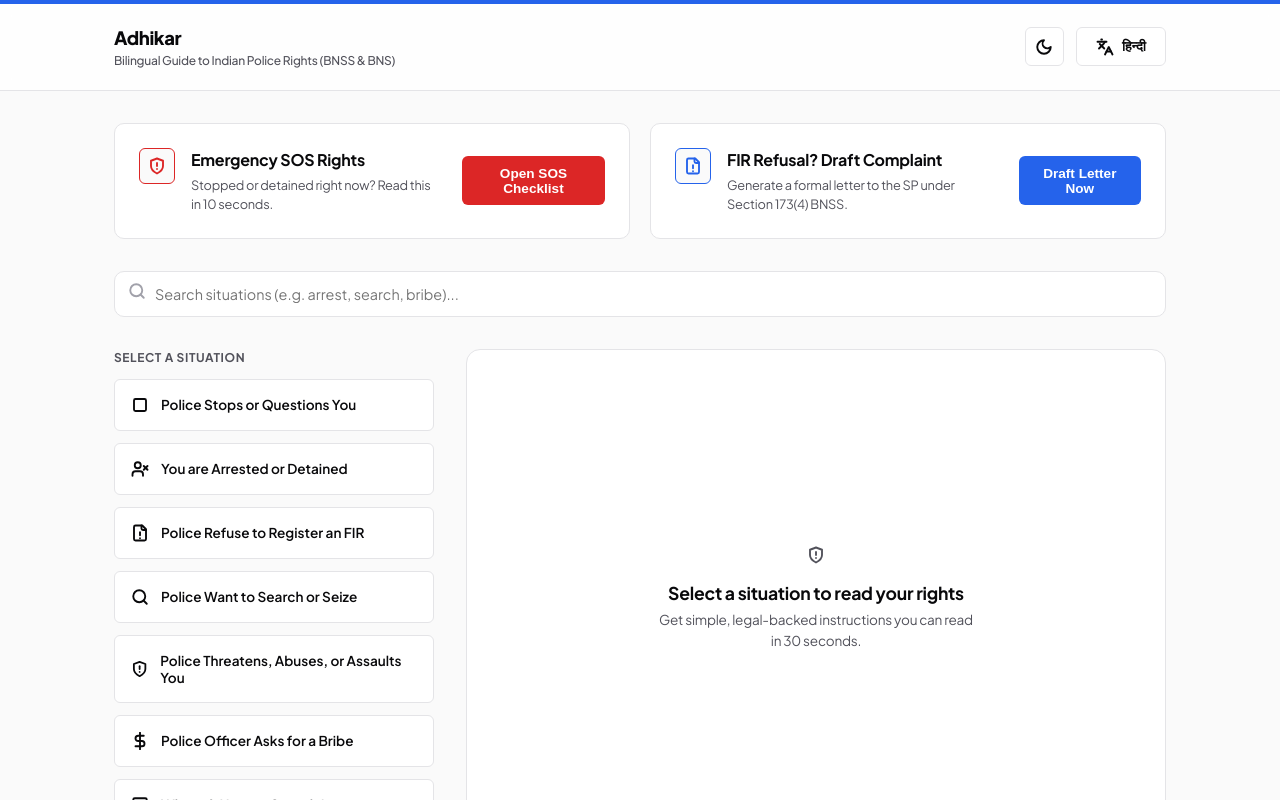
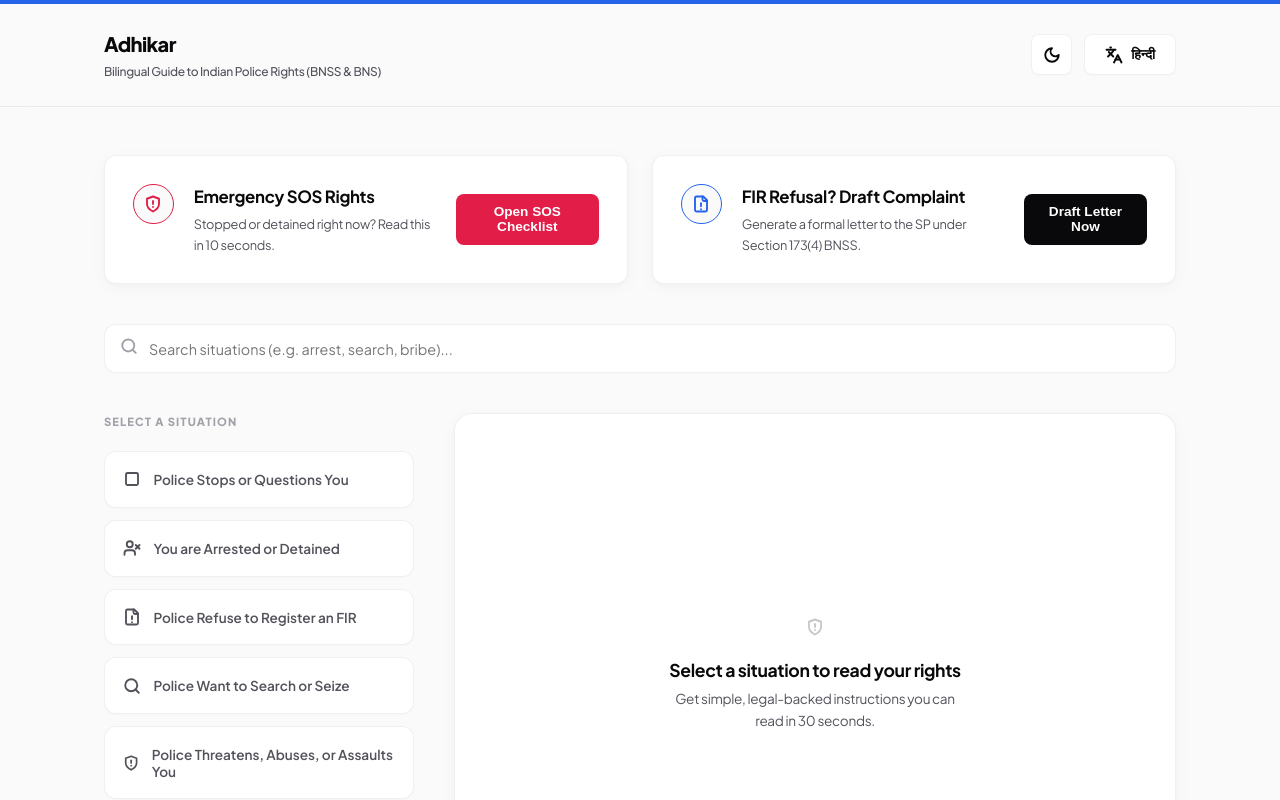
Before and after one commit to nakme12/know_your_rights, a Next.js app: page / in a window 1280 px wide. Shown: the top 800 px of the page. Built offline with nearby package versions, Linux system fonts and the light colour scheme.

Commit message:
Elevate global design system to a premium minimalist SaaS aesthetic

```diff
--- a/app/globals.css
+++ b/app/globals.css
@@ -6,37 +6,37 @@
   --text-primary: #09090b;
   --text-secondary: #52525b;
   --text-muted: #a1a1aa;
-  --border-color: #e4e4e7;
+  --border-color: rgba(9, 9, 11, 0.06);
   --accent-color: #2563eb;
   --accent-hover: #1d4ed8;
-  --accent-bg-light: #eff6ff;
-  --danger-color: #dc2626;
-  --danger-bg-light: #fef2f2;
+  --accent-bg-light: #f0f6ff;
+  --danger-color: #e11d48;
+  --danger-bg-light: #fff1f2;
 
-  --shadow-sm: 0 1px 2px 0 rgba(0, 0, 0, 0.02);
-  --shadow-md: 0 4px 6px -1px rgba(0, 0, 0, 0.03), 0 2px 4px -2px rgba(0, 0, 0, 0.03);
-  --shadow-lg: 0 10px 15px -3px rgba(0, 0, 0, 0.04), 0 4px 6px -4px rgba(0, 0, 0, 0.04);
+  --shadow-sm: 0 1px 3px 0 rgba(0, 0, 0, 0.02);
+  --shadow-md: 0 4px 18px 0 rgba(0, 0, 0, 0.03), 0 2px 4px 0 rgba(0, 0, 0, 0.02);
+  --shadow-lg: 0 12px 30px 0 rgba(0, 0, 0, 0.05), 0 4px 12px 0 rgba(0, 0, 0, 0.03);
 
-  --radius-sm: 6px;
-  --radius-md: 10px;
-  --radius-lg: 14px;
+  --radius-sm: 8px;
+  --radius-md: 12px;
+  --radius-lg: 18px;
 
-  --transition-fast: 0.15s cubic-bezier(0.16, 1, 0.3, 1);
-  --transition-normal: 0.25s cubic-bezier(0.16, 1, 0.3, 1);
+  --transition-fast: 0.2s cubic-bezier(0.16, 1, 0.3, 1);
+  --transition-normal: 0.35s cubic-bezier(0.16, 1, 0.3, 1);
 }
 
 .dark {
-  --bg-main: #09090b;
-  --bg-card: #18181b;
+  --bg-main: #0c0c0e;
+  --bg-card: #141417;
   --text-primary: #f4f4f5;
   --text-secondary: #a1a1aa;
   --text-muted: #52525b;
-  --border-color: #27272a;
+  --border-color: rgba(244, 244, 245, 0.05);
   --accent-color: #3b82f6;
   --accent-hover: #60a5fa;
-  --accent-bg-light: #172554;
-  --danger-color: #f87171;
-  --danger-bg-light: #450a0a;
+  --accent-bg-light: #151e33;
+  --danger-color: #fb7185;
+  --danger-bg-light: #311016;
 }
 
 * {
@@ -49,53 +49,54 @@ body {
   font-family: 'Plus Jakarta Sans', system-ui, -apple-system, sans-serif;
   background-color: var(--bg-main);
   color: var(--text-primary);
-  line-height: 1.5;
-  letter-spacing: -0.015em;
+  line-height: 1.6;
+  letter-spacing: -0.02em;
   transition: background-color var(--transition-normal), color var(--transition-normal);
   min-height: 100vh;
 }
 
 .app-container {
-  max-width: 1100px;
+  max-width: 1120px;
   margin: 0 auto;
-  padding: 2rem 1.5rem;
+  padding: 3rem 1.5rem;
 }
 
 /* Header */
 .main-header {
   border-bottom: 1px solid var(--border-color);
-  background-color: var(--bg-card);
+  background-color: rgba(250, 250, 250, 0.8);
   position: sticky;
   top: 0;
   z-index: 100;
-  backdrop-filter: blur(8px);
-  background-color: rgba(255, 255, 255, 0.8);
-  transition: background-color var(--transition-normal), border-color var(--transition-normal);
+  backdrop-filter: blur(12px);
+  transition: all var(--transition-normal);
 }
 
 .dark .main-header {
-  background-color: rgba(24, 24, 27, 0.8);
+  background-color: rgba(12, 12, 14, 0.8);
 }
 
 .header-inner {
-  max-width: 1100px;
+  max-width: 1120px;
   margin: 0 auto;
-  padding: 1.25rem 1.5rem;
+  padding: 1.5rem;
   display: flex;
   justify-content: space-between;
   align-items: center;
 }
 
 .brand h1 {
-  font-size: 1.15rem;
+  font-size: 1.25rem;
   font-weight: 800;
-  letter-spacing: -0.02em;
+  letter-spacing: -0.03em;
+  color: var(--text-primary);
 }
 
 .brand p {
   font-size: 0.75rem;
   color: var(--text-secondary);
   font-weight: 500;
+  margin-top: 0.15rem;
 }
 
 .controls {
@@ -109,7 +110,7 @@ body {
   align-items: center;
   justify-content: center;
   gap: 0.5rem;
-  padding: 0.6rem 1.2rem;
+  padding: 0.65rem 1.25rem;
   border-radius: var(--radius-sm);
   font-weight: 600;
   font-size: 0.85rem;
@@ -118,25 +119,29 @@ body {
   border: 1px solid var(--border-color);
   background: var(--bg-card);
   color: var(--text-primary);
-}
-
-.mobile-back-btn {
-  display: none;
+  box-shadow: var(--shadow-sm);
 }
 
 .btn:hover {
   background-color: var(--bg-main);
-  border-color: var(--text-muted);
+  border-color: var(--text-secondary);
+  transform: translateY(-1px);
+}
+
+.btn:active {
+  transform: translateY(0);
 }
 
 .btn-accent {
-  background-color: var(--accent-color);
-  color: #ffffff;
+  background-color: var(--text-primary);
+  color: var(--bg-card);
   border: none;
 }
 
 .btn-accent:hover {
-  background-color: var(--accent-hover);
+  opacity: 0.9;
+  background-color: var(--text-primary);
+  transform: translateY(-1px);
 }
 
 .btn-danger {
@@ -146,11 +151,12 @@ body {
 }
 
 .btn-danger:hover {
-  opacity: 0.9;
+  opacity: 0.95;
+  transform: translateY(-1px);
 }
 
 .icon-btn {
-  padding: 0.6rem;
+  padding: 0.65rem;
   aspect-ratio: 1;
 }
 
@@ -158,8 +164,8 @@ body {
 .banners-grid {
   display: grid;
   grid-template-columns: 1fr 1fr;
-  gap: 1.25rem;
-  margin-bottom: 2rem;
+  gap: 1.5rem;
+  margin-bottom: 2.5rem;
 }
 
 @media (max-width: 768px) {
@@ -172,37 +178,42 @@ body {
   background-color: var(--bg-card);
   border: 1px solid var(--border-color);
   border-radius: var(--radius-md);
-  padding: 1.5rem;
+  padding: 1.75rem;
   display: flex;
   justify-content: space-between;
   align-items: center;
   gap: 1.5rem;
-  transition: border-color var(--transition-normal), transform var(--transition-normal);
+  box-shadow: var(--shadow-md);
+  transition: all var(--transition-normal);
 }
 
 .banner-card:hover {
   border-color: var(--text-muted);
+  box-shadow: var(--shadow-lg);
+  transform: translateY(-2px);
 }
 
 .banner-info {
   display: flex;
-  gap: 1rem;
+  gap: 1.25rem;
   align-items: flex-start;
 }
 
 .banner-icon {
   background-color: var(--bg-main);
   border: 1px solid var(--border-color);
-  border-radius: var(--radius-sm);
-  padding: 0.5rem;
+  border-radius: 50%;
+  padding: 0.65rem;
   display: flex;
   color: var(--text-primary);
+  transition: all var(--transition-fast);
 }
 
 .banner-text h2 {
-  font-size: 1rem;
+  font-size: 1.05rem;
   font-weight: 700;
   margin-bottom: 0.25rem;
+  letter-spacing: -0.02em;
 }
 
 .banner-text p {
@@ -213,12 +224,12 @@ body {
 /* Search Bar */
 .search-container {
   position: relative;
-  margin-bottom: 2rem;
+  margin-bottom: 2.5rem;
 }
 
 .search-input {
   width: 100%;
-  padding: 0.8rem 1rem 0.8rem 2.5rem;
+  padding: 0.9rem 1rem 0.9rem 2.75rem;
   border: 1px solid var(--border-color);
   background-color: var(--bg-card);
   color: var(--text-primary);
@@ -226,17 +237,18 @@ body {
   font-family: inherit;
   font-size: 0.9rem;
   outline: none;
-  transition: all var(--transition-fast);
+  box-shadow: var(--shadow-sm);
+  transition: all var(--transition-normal);
 }
 
 .search-input:focus {
-  border-color: var(--accent-color);
-  box-shadow: 0 0 0 2px var(--accent-bg-light);
+  border-color: var(--text-primary);
+  box-shadow: var(--shadow-md);
 }
 
 .search-icon-left {
   position: absolute;
-  left: 0.85rem;
+  left: 1rem;
   top: 50%;
   transform: translateY(-50%);
   color: var(--text-muted);
@@ -246,9 +258,9 @@ body {
 /* Main Content Workspace */
 .workspace-grid {
   display: grid;
-  grid-template-columns: 320px 1fr;
-  gap: 2rem;
-  min-height: 500px;
+  grid-template-columns: 310px 1fr;
+  gap: 2.5rem;
+  min-height: 520px;
 }
 
 @media (max-width: 900px) {
@@ -256,16 +268,6 @@ body {
     grid-template-columns: 1fr;
   }
 }
-
-@media (max-width: 768px) {
-  .hidden-mobile {
-    display: none !important;
-  }
-  .mobile-back-btn {
-    display: inline-flex !important;
-  }
-}
-
 
 /* Sidebar List */
 .sidebar-panel {
@@ -276,11 +278,12 @@ body {
 }
 
 .sidebar-title {
-  font-size: 0.75rem;
+  font-size: 0.7rem;
   text-transform: uppercase;
-  letter-spacing: 0.05em;
-  color: var(--text-secondary);
-  font-weight: 700;
+  letter-spacing: 0.1em;
+  color: var(--text-muted);
+  font-weight: 800;
+  margin-bottom: 0.5rem;
 }
 
 .situation-button {
@@ -288,28 +291,45 @@ body {
   display: flex;
   align-items: center;
   gap: 0.75rem;
-  padding: 1rem;
+  padding: 1.15rem;
   background-color: var(--bg-card);
   border: 1px solid var(--border-color);
-  border-radius: var(--radius-sm);
-  color: var(--text-primary);
+  border-radius: var(--radius-md);
+  color: var(--text-secondary);
   font-family: inherit;
   font-size: 0.85rem;
   font-weight: 600;
   text-align: left;
   cursor: pointer;
+  box-shadow: var(--shadow-sm);
+  position: relative;
   transition: all var(--transition-fast);
 }
 
 .situation-button:hover {
-  background-color: var(--bg-main);
+  background-color: var(--bg-card);
   border-color: var(--text-muted);
+  color: var(--text-primary);
+  transform: translateX(2px);
 }
 
 .situation-button.active {
-  border-color: var(--accent-color);
-  background-color: var(--accent-bg-light);
-  color: var(--accent-color);
+  border-color: var(--text-primary);
+  background-color: var(--bg-card);
+  color: var(--text-primary);
+  font-weight: 700;
+  box-shadow: var(--shadow-md);
+}
+
+.situation-button.active::before {
+  content: "";
+  position: absolute;
+  left: 0;
+  top: 25%;
+  height: 50%;
+  width: 3px;
+  background-color: var(--accent-color);
+  border-radius: 0 4px 4px 0;
 }
 
 /* Detail Display Panel */
@@ -317,10 +337,11 @@ body {
   background-color: var(--bg-card);
   border: 1px solid var(--border-color);
   border-radius: var(--radius-lg);
-  padding: 2.25rem;
-  min-height: 450px;
+  padding: 2.5rem;
+  min-height: 480px;
   display: flex;
   flex-direction: column;
+  box-shadow: var(--shadow-md);
   transition: all var(--transition-normal);
 }
 
@@ -335,24 +356,31 @@ body {
   flex-grow: 1;
 }
 
+.placeholder-view svg {
+  color: var(--text-muted);
+  opacity: 0.6;
+}
+
 .placeholder-view h3 {
   font-size: 1.1rem;
   font-weight: 700;
   color: var(--text-primary);
-  margin-top: 1rem;
+  margin-top: 1.25rem;
   margin-bottom: 0.25rem;
+  letter-spacing: -0.02em;
 }
 
 .placeholder-view p {
   font-size: 0.85rem;
-  max-width: 320px;
+  max-width: 300px;
+  color: var(--text-secondary);
 }
 
 /* Active Detail View */
 .detail-header {
   border-bottom: 1px solid var(--border-color);
-  padding-bottom: 1.25rem;
-  margin-bottom: 1.5rem;
+  padding-bottom: 1.5rem;
+  margin-bottom: 2rem;
   display: flex;
   justify-content: space-between;
   align-items: flex-start;
@@ -360,51 +388,68 @@ body {
 
 .category-tag {
   display: inline-block;
-  font-size: 0.7rem;
+  font-size: 0.65rem;
   text-transform: uppercase;
-  letter-spacing: 0.05em;
-  font-weight: 700;
-  color: var(--accent-color);
-  margin-bottom: 0.35rem;
+  letter-spacing: 0.1em;
+  font-weight: 800;
+  color: var(--text-muted);
+  margin-bottom: 0.5rem;
 }
 
 .detail-title {
-  font-size: 1.4rem;
+  font-size: 1.5rem;
   font-weight: 800;
-  letter-spacing: -0.02em;
+  letter-spacing: -0.03em;
+  color: var(--text-primary);
 }
 
+/* Premium Minimal Underline Tab Nav */
 .tab-nav {
   display: flex;
-  gap: 0.5rem;
+  gap: 1.5rem;
   border-bottom: 1px solid var(--border-color);
-  margin-bottom: 1.5rem;
-  padding-bottom: 0.35rem;
+  margin-bottom: 2rem;
+  padding-bottom: 0;
   overflow-x: auto;
 }
 
 .tab-trigger {
   background: none;
   border: none;
-  padding: 0.5rem 1rem;
+  padding: 0.75rem 0.25rem 0.85rem 0.25rem;
   font-family: inherit;
   font-size: 0.85rem;
   font-weight: 600;
   color: var(--text-secondary);
   cursor: pointer;
-  border-radius: var(--radius-sm);
+  position: relative;
   transition: all var(--transition-fast);
   white-space: nowrap;
 }
 
 .tab-trigger:hover {
-  background-color: var(--bg-main);
   color: var(--text-primary);
 }
 
 .tab-trigger.active {
+  color: var(--text-primary);
+  font-weight: 700;
+}
+
+.tab-trigger.active::after {
+  content: "";
+  position: absolute;
+  bottom: -1px;
+  left: 0;
+  right: 0;
+  height: 2px;
   background-color: var(--text-primary);
-  color: var(--bg-card);
+  animation: tabLineIn var(--transition-fast) forwards;
+}
+
+@keyframes tabLineIn {
+  from { scale: 0.8; }
+  to { scale: 1; }
 }
 
 /* Tab Panes content */
@@ -413,23 +458,25 @@ body {
 }
 
 @keyframes tabFadeIn {
-  from { opacity: 0; transform: translateY(6px); }
+  from { opacity: 0; transform: translateY(8px); }
   to { opacity: 1; transform: translateY(0); }
 }
 
-/* Quick Action Checklist */
+/* Premium Left-Bordered Quick Read Box */
 .quick-box {
-  background-color: var(--bg-main);
-  border: 1px solid var(--border-color);
-  border-radius: var(--radius-md);
-  padding: 1.25rem;
-  margin-bottom: 1.5rem;
+  background-color: var(--accent-bg-light);
+  border-left: 3px solid var(--accent-color);
+  border-radius: 0 var(--radius-md) var(--radius-md) 0;
+  padding: 1.5rem;
+  margin-bottom: 2rem;
 }
 
 .quick-box-title {
   font-size: 0.85rem;
-  font-weight: 700;
+  font-weight: 800;
   margin-bottom: 0.75rem;
+  text-transform: uppercase;
+  letter-spacing: 0.05em;
   display: flex;
   align-items: center;
   gap: 0.5rem;
@@ -437,85 +484,100 @@ body {
 
 .quick-list {
   list-style: none;
+  display: flex;
+  flex-direction: column;
+  gap: 0.65rem;
 }
 
 .quick-list li {
   font-size: 0.85rem;
-  color: var(--text-secondary);
+  color: var(--text-primary);
+  font-weight: 500;
+  line-height: 1.5;
   position: relative;
-  padding-left: 1.25rem;
-  margin-bottom: 0.5rem;
+  padding-left: 1.5rem;
 }
 
 .quick-list li::before {
-  content: "•";
+  content: "✓";
   position: absolute;
-  left: 0.25rem;
+  left: 0.15rem;
   color: var(--accent-color);
   font-weight: 800;
+  font-size: 0.8rem;
 }
 
 /* Step list */
 .step-list {
-  padding-left: 1.2rem;
+  padding-left: 1.25rem;
+  display: flex;
+  flex-direction: column;
+  gap: 1.15rem;
 }
 
 .step-list li {
-  font-size: 0.875rem;
-  margin-bottom: 1rem;
-  color: var(--text-primary);
+  font-size: 0.9rem;
+  color: var(--text-secondary);
+  line-height: 1.6;
 }
 
 .step-list li strong {
   font-weight: 700;
+  color: var(--text-primary);
 }
 
 /* Law Cards */
 .laws-container {
   display: flex;
   flex-direction: column;
-  gap: 1rem;
+  gap: 1.25rem;
 }
 
 .law-card {
   border: 1px solid var(--border-color);
   background-color: var(--bg-main);
-  border-radius: var(--radius-sm);
-  padding: 1.25rem;
+  border-radius: var(--radius-md);
+  padding: 1.5rem;
+  transition: all var(--transition-fast);
+}
+
+.law-card:hover {
+  border-color: var(--text-muted);
 }
 
 .law-title {
   font-size: 0.9rem;
-  font-weight: 700;
+  font-weight: 800;
   margin-bottom: 0.5rem;
   color: var(--text-primary);
+  letter-spacing: -0.02em;
 }
 
 .law-desc {
   font-size: 0.85rem;
   color: var(--text-secondary);
-  line-height: 1.4;
+  line-height: 1.5;
 }
 
 /* Complaint Steps */
 .complaint-timeline {
   display: flex;
   flex-direction: column;
-  gap: 1rem;
-  margin-bottom: 1.5rem;
+  gap: 1.15rem;
+  margin-bottom: 2rem;
 }
 
 .complaint-step {
   display: flex;
-  gap: 1rem;
+  gap: 1.15rem;
 }
 
 .step-num {
-  width: 20px;
-  height: 20px;
+  width: 22px;
+  height: 22px;
   border-radius: 50%;
-  background-color: var(--accent-bg-light);
-  color: var(--accent-color);
+  background-color: var(--text-primary);
+  color: var(--bg-card);
   font-size: 0.75rem;
   font-weight: 800;
   display: flex;
@@ -526,34 +588,38 @@ body {
 }
 
 .step-text {
-  font-size: 0.875rem;
+  font-size: 0.9rem;
   color: var(--text-secondary);
+  line-height: 1.5;
 }
 
 /* Helplines */
 .helplines-grid {
   display: grid;
-  grid-template-columns: repeat(auto-fill, minmax(220px, 1fr));
-  gap: 0.75rem;
-  margin-top: 1rem;
+  grid-template-columns: repeat(auto-fill, minmax(240px, 1fr));
+  gap: 0.85rem;
+  margin-top: 1.25rem;
 }
 
 .helpline-card {
-  padding: 1rem;
+  padding: 1.15rem;
   border: 1px solid var(--border-color);
-  border-radius: var(--radius-sm);
+  border-radius: var(--radius-md);
   background-color: var(--bg-main);
   text-decoration: none;
   color: var(--text-primary);
   display: flex;
   align-items: center;
-  gap: 0.75rem;
+  gap: 0.85rem;
+  box-shadow: var(--shadow-sm);
   transition: all var(--transition-fast);
 }
 
 .helpline-card:hover {
-  border-color: var(--accent-color);
-  background-color: var(--accent-bg-light);
+  border-color: var(--text-primary);
+  background-color: var(--bg-card);
+  box-shadow: var(--shadow-md);
+  transform: translateY(-1px);
 }
 
 .helpline-card-text span {
@@ -562,30 +628,32 @@ body {
 
 .helpline-label {
   font-size: 0.7rem;
-  color: var(--text-secondary);
-  font-weight: 600;
+  color: var(--text-muted);
+  font-weight: 700;
+  text-transform: uppercase;
+  letter-spacing: 0.05em;
 }
 
 .helpline-number {
   font-size: 0.95rem;
   font-weight: 800;
-  color: var(--accent-color);
+  margin-top: 0.15rem;
 }
 
-/* Modals */
+/* Modals with Glassmorphism and animations */
 .modal-overlay {
   position: fixed;
   top: 0;
   left: 0;
   right: 0;
   bottom: 0;
-  background-color: rgba(9, 9, 11, 0.4);
-  backdrop-filter: blur(4px);
+  background-color: rgba(9, 9, 11, 0.45);
+  backdrop-filter: blur(16px);
   display: flex;
   align-items: center;
   justify-content: center;
   z-index: 1000;
-  padding: 1rem;
+  padding: 1.5rem;
 }
 
 .modal-content {
@@ -593,8 +661,8 @@ body {
   border: 1px solid var(--border-color);
   border-radius: var(--radius-lg);
   width: 100%;
-  max-width: 550px;
-  max-height: 90vh;
+  max-width: 560px;
+  max-height: 85vh;
   display: flex;
   flex-direction: column;
   overflow: hidden;
@@ -603,12 +671,12 @@ body {
 }
 
 @keyframes modalIn {
-  from { opacity: 0; transform: scale(0.97) translateY(8px); }
+  from { opacity: 0; transform: scale(0.96) translateY(12px); }
   to { opacity: 1; transform: scale(1) translateY(0); }
 }
 
 .modal-header {
-  padding: 1.25rem 1.5rem;
+  padding: 1.5rem;
   border-bottom: 1px solid var(--border-color);
   display: flex;
   justify-content: space-between;
@@ -616,18 +684,18 @@ body {
 }
 
 .modal-header h3 {
-  font-size: 1.05rem;
+  font-size: 1.1rem;
   font-weight: 800;
-  letter-spacing: -0.02em;
+  letter-spacing: -0.03em;
 }
 
 .modal-body {
-  padding: 1.5rem;
+  padding: 1.75rem;
   overflow-y: auto;
 }
 
 .modal-footer {
-  padding: 1rem 1.5rem;
+  padding: 1.25rem 1.75rem;
   border-top: 1px solid var(--border-color);
   display: flex;
   justify-content: flex-end;
@@ -637,20 +705,20 @@ body {
 .sos-checklist {
   display: flex;
   flex-direction: column;
-  gap: 1.25rem;
+  gap: 1.5rem;
 }
 
 .sos-item {
   display: flex;
-  gap: 1rem;
+  gap: 1.15rem;
 }
 
 .sos-badge {
-  width: 24px;
-  height: 24px;
+  width: 26px;
+  height: 26px;
   border-radius: 50%;
-  background-color: var(--danger-bg-light);
-  color: var(--danger-color);
+  background-color: var(--text-primary);
+  color: var(--bg-card);
   font-weight: 800;
   font-size: 0.8rem;
   display: flex;
@@ -660,23 +728,25 @@ body {
 }
 
 .sos-details h4 {
-  font-size: 0.875rem;
-  font-weight: 700;
-  margin-bottom: 0.15rem;
+  font-size: 0.9rem;
+  font-weight: 800;
+  margin-bottom: 0.25rem;
+  color: var(--text-primary);
+  letter-spacing: -0.02em;
 }
 
 .sos-details p {
   font-size: 0.8rem;
   color: var(--text-secondary);
-  line-height: 1.4;
+  line-height: 1.5;
 }
 
 /* Form Styles */
 .form-grid {
   display: grid;
   grid-template-columns: 1fr 1fr;
-  gap: 1rem;
-  margin-bottom: 1rem;
+  gap: 1.15rem;
+  margin-bottom: 0.5rem;
 }
 
 @media (max-width: 600px) {
@@ -688,53 +758,61 @@ body {
 .form-group {
   display: flex;
   flex-direction: column;
-  gap: 0.35rem;
-  margin-bottom: 1rem;
+  gap: 0.4rem;
+  margin-bottom: 1.15rem;
 }
 
 .form-group label {
   font-size: 0.75rem;
-  font-weight: 700;
+  font-weight: 800;
   color: var(--text-secondary);
+  text-transform: uppercase;
+  letter-spacing: 0.05em;
 }
 
 .form-group input,
 .form-group textarea {
-  padding: 0.65rem 0.85rem;
+  padding: 0.75rem 1rem;
   border: 1px solid var(--border-color);
   border-radius: var(--radius-sm);
   background-color: var(--bg-main);
   color: var(--text-primary);
   font-family: inherit;
-  font-size: 0.85rem;
+  font-size: 0.875rem;
   outline: none;
+  box-shadow: var(--shadow-sm);
   transition: all var(--transition-fast);
 }
 
 .form-group input:focus,
 .form-group textarea:focus {
-  border-color: var(--accent-color);
+  border-color: var(--text-primary);
+  background-color: var(--bg-card);
 }
 
 /* Letter Preview Box */
 .preview-box {
-  margin-top: 1.5rem;
+  margin-top: 1.75rem;
   border: 1px solid var(--border-color);
   background-color: var(--bg-main);
   border-radius: var(--radius-md);
-  padding: 1.25rem;
+  padding: 1.5rem;
+  box-shadow: var(--shadow-sm);
 }
 
 .preview-top {
   display: flex;
   justify-content: space-between;
   align-items: center;
-  margin-bottom: 0.75rem;
+  margin-bottom: 0.85rem;
 }
 
 .preview-top h4 {
   font-size: 0.85rem;
-  font-weight: 700;
+  font-weight: 800;
+  text-transform: uppercase;
+  letter-spacing: 0.05em;
+  color: var(--text-secondary);
 }
 
 .preview-text {
@@ -742,22 +820,22 @@ body {
   font-size: 0.8rem;
   white-space: pre-wrap;
   background-color: var(--bg-card);
-  padding: 1rem;
+  padding: 1.25rem;
   border: 1px solid var(--border-color);
   border-radius: var(--radius-sm);
   color: var(--text-primary);
-  max-height: 200px;
+  max-height: 220px;
   overflow-y: auto;
 }
 
 /* Footer */
 .app-footer {
   border-top: 1px solid var(--border-color);
-  margin-top: 4rem;
-  padding: 3rem 1.5rem;
+  margin-top: 5rem;
+  padding: 4rem 1.5rem;
   background-color: var(--bg-card);
   text-align: center;
-  transition: background-color var(--transition-normal);
+  transition: all var(--transition-normal);
 }
 
 .footer-inner {
@@ -765,12 +843,13 @@ body {
   margin: 0 auto;
   display: flex;
   flex-direction: column;
-  gap: 1.25rem;
+  gap: 1.5rem;
 }
 
 .sources-text {
-  font-size: 0.8rem;
+  font-size: 0.85rem;
   color: var(--text-secondary);
+  line-height: 1.5;
 }
 
 .sources-text strong {
@@ -780,4 +859,5 @@ body {
 .disclaimer-text {
   font-size: 0.75rem;
   color: var(--text-muted);
+  line-height: 1.6;
 }
```
